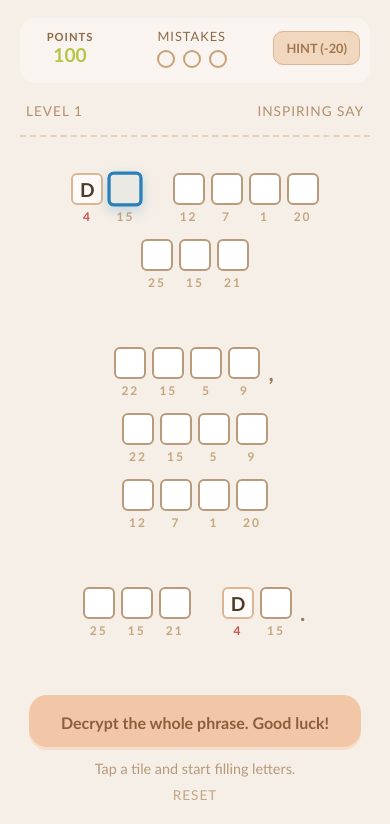
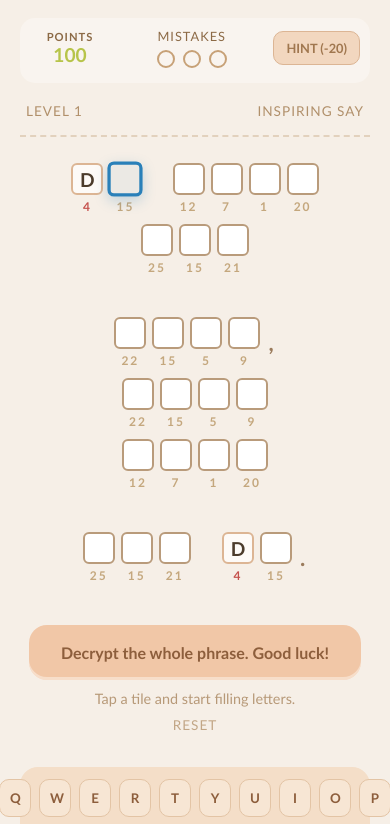
Before and after one commit to SoloPlax/ALPHACryptic, a website: page public/index.html in a window 390 px wide. Shown: the top 824 px of the page. Drawn offline with Linux system fonts and the light colour scheme.

Commit message:
Optimize mobile layout: separate horizontal/vertical word spacing and improve keyboard reachability

```diff
--- a/public/css/styles.css
+++ b/public/css/styles.css
@@ -121,7 +121,7 @@ body {
   display: flex;
   justify-content: center;
   flex-wrap: wrap;
-  gap: 0; /* Horizontal gap handled by word margins for better wrapping */
+  gap: 15px 0; /* Use row-gap for vertical spacing, horizontal handled by margin-inline */
   font-size: 1.5rem;
   letter-spacing: 2px;
   padding: 10px;
@@ -131,7 +131,7 @@ body {
   display: flex;
   gap: 6px; /* Tight spacing between letters within a word */
   align-items: center;
-  margin: 0 clamp(14px, 4vw, 32px) 15px; /* Robust adaptive word spacing */
+  margin-inline: clamp(14px, 4vw, 32px); /* Horizontal spacing only */
 }
 
 .punctuation {
@@ -310,8 +310,12 @@ body {
 }
 
 @media (max-width: 700px) {
+  .app__main {
+    padding: 16px 0 6px;
+  }
+
   .phrase__row {
-    gap: 0;
+    gap: 10px 0;
   }
 
   .letter__input {
```
